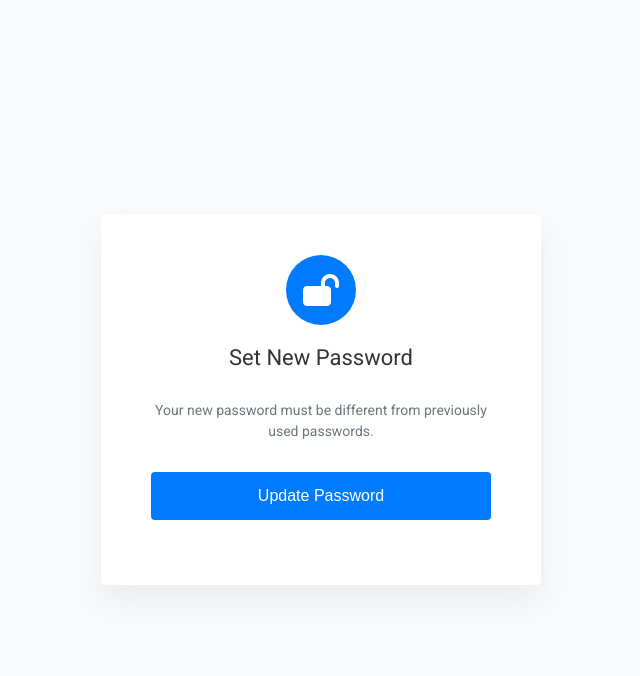
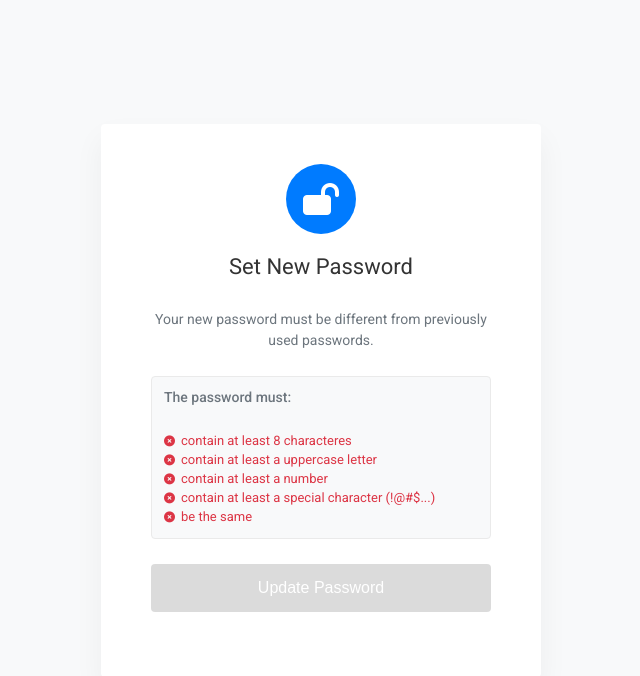
Before and after one commit to carlosEduardo704/Login_register_system, a Django app: page /reset_password/1/1/ in a window 1280 px wide. Shown: the top 676 px of the page, without its empty margins (319-959 px from the left). Run offline with Django 5.2, Linux system fonts and the light colour scheme; parts of the project's set-up code (start-up, migrations or seed data) failed here and were passed over.

Commit message:
add: password rules

```diff
--- a/app/templates/base.html
+++ b/app/templates/base.html
@@ -13,5 +13,71 @@
 </head>
 <body>
     {% block content %}{% endblock %}
+    {% block js_script %}
+      <script>
+        const passwordInput = document.getElementById('password');
+        const confirmPasswordInput = document.getElementById('password_confirmation');
+        const submitBtn = document.getElementById('submitBtn');
+        const matchMsg = document.getElementById('theSame');
+
+        const ruleLength = document.getElementById('length');
+        const ruleUppercase = document.getElementById('uppercase');
+        const ruleNumber = document.getElementById('number');
+        const ruleSpecial = document.getElementById('special');
+
+        function validateForm() {
+          const val = passwordInput.value;
+          const confirmVal = confirmPasswordInput.value;
+
+          // Rules check
+          const isLengthValid = val.length >= 8;
+          const isUppercaseValid = /[A-Z]/.test(val);
+          const isNumberValid = /[0-9]/.test(val);
+          const isSpecialValid = /[^A-Za-z0-9]/.test(val);
+
+          updateRuleUI(ruleLength, isLengthValid);
+          updateRuleUI(ruleUppercase, isUppercaseValid);
+          updateRuleUI(ruleNumber, isNumberValid);
+          updateRuleUI(ruleSpecial, isSpecialValid);
+
+          const isComplexityValid = isLengthValid && isUppercaseValid && isNumberValid && isSpecialValid;
+
+          // Password match check
+          let doPasswordsMatch = false;
+          if (confirmVal.length > 0) {
+            if (val === confirmVal) {
+              matchMsg.style.color = "#28a745";
+              doPasswordsMatch = true;
+            } else {
+              matchMsg.style.color = "#dc3545";
+              doPasswordsMatch = false;
+            }
+          }
+
+          // Enable or disable submit button
+          if (isComplexityValid && doPasswordsMatch) {
+            submitBtn.removeAttribute('disabled');
+          } else {
+            submitBtn.setAttribute('disabled', 'true');
+          }
+        }
+
+        function updateRuleUI(element, isValid) {
+          const icon = element.querySelector('i');
+          if (isValid) {
+            element.classList.add('valid');
+            element.classList.remove('invalid');
+            icon.className = 'fa-solid fa-circle-check';
+          } else {
+            element.classList.remove('valid');
+            element.classList.add('invalid');
+            icon.className = 'fa-solid fa-circle-xmark';
+          }
+        }
+
+        passwordInput.addEventListener('input', validateForm);
+        confirmPasswordInput.addEventListener('input', validateForm);
+      </script>
+    {% endblock js_script %}
 </body>
 </html>
--- a/authentication/forms.py
+++ b/authentication/forms.py
@@ -31,11 +31,13 @@ class CustomSetPasswordForm(SetPasswordForm):
 
         self.fields["new_password1"].widget.attrs.update({
             "class": "form-input",
+            "id": "password",
             "placeholder": "New Password"
         })
 
         self.fields["new_password2"].widget.attrs.update({
             "class": "form-input",
+            "id": "password_confirmation",
             "placeholder": "New Password Confirmation"
         })
 
@@ -142,11 +144,13 @@ class CreatePasswordForm(forms.Form):
 
         self.fields["password"].widget.attrs.update({
             "class": "form-input",
+            "id": "password",
             "placeholder": "Password"
         })
 
         self.fields["password_confirmation"].widget.attrs.update({
             "class": "form-input",
+            "id": "password_confirmation",
             "placeholder": "Confirm Password"
         })
 
--- a/authentication/static/css/base.css
+++ b/authentication/static/css/base.css
@@ -79,6 +79,37 @@ body {
     box-shadow: 0 0 0 0.2rem rgba(0, 123, 255, 0.25);
 }
 
+.password-rules {
+    text-align: left;
+    margin-bottom: 20px;
+    font-size: 13px;
+    background-color: #f8f9fa;
+    padding: 10px 12px;
+    border-radius: 4px;
+    border: 1px solid #eaeaea;
+}
+.password-rules p {
+    margin-bottom: 5px;
+    font-weight: 500;
+    color: #555;
+}
+.password-rules ul {
+    list-style-type: none;
+    padding-left: 0;
+}
+.password-rules li {
+    margin-bottom: 4px;
+    color: #dc3545; /* Começa vermelho (inválido) */
+    transition: color 0.3s;
+}
+.password-rules li.valid {
+    color: #28a745; /* Fica verde quando atende a regra */
+}
+.password-rules li i {
+    margin-right: 6px;
+    font-size: 11px;
+}
+
 .btn-submit {
     background-color: #007bff;
     color: #fff;
--- a/authentication/templates/password_reset_confirmation.html
+++ b/authentication/templates/password_reset_confirmation.html
@@ -2,6 +2,14 @@
 {% block style %}
   <style>
     .main-card p { font-size: 14px; color: #6c757d; margin-bottom: 25px; line-height: 1.5; }
+
+    .btn-submit:hover:not(:disabled) { background-color: #0056b3; }
+
+    .btn-submit:disabled {
+        background-color: #cccccc;
+        cursor: not-allowed;
+        opacity: 0.7;
+    }
   </style>
 {% endblock style %}
 {% block content %}
@@ -23,7 +31,19 @@
       {{ form.new_password2}}
     </div>
 
-    <button type="submit" class="btn-submit">Update Password</button>
+    <div class="password-rules">
+      <p>The password must:</p>
+      <ul>
+        <li id="length" class="invalid"><i class="fa-solid fa-circle-xmark"></i>contain at least 8 characteres</li>
+        <li id="uppercase" class="invalid"><i class="fa-solid fa-circle-xmark"></i>contain at least a uppercase letter</li>
+        <li id="number" class="invalid"><i class="fa-solid fa-circle-xmark"></i>contain at least a number</li>
+        <li id="special" class="invalid"><i class="fa-solid fa-circle-xmark"></i>contain at least a special character
+          (!@#$...)</li>
+          <li id="theSame" class="invalid"><i class="fa-solid fa-circle-xmark"></i>be the same</li>
+      </ul>
+    </div>
+
+    <button id="submitBtn" type="submit" class="btn-submit" disabled>Update Password</button>
   </form>
 </div>
 
```
Also changed, not shown: authentication/templates/signup.html (+21 -1 lines).
